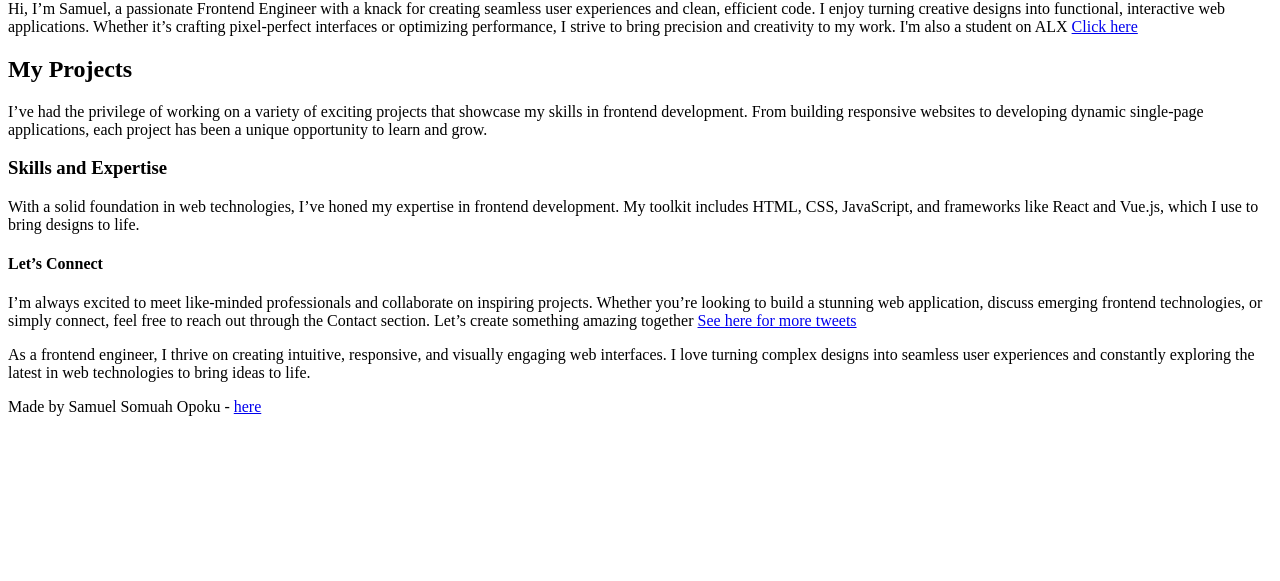
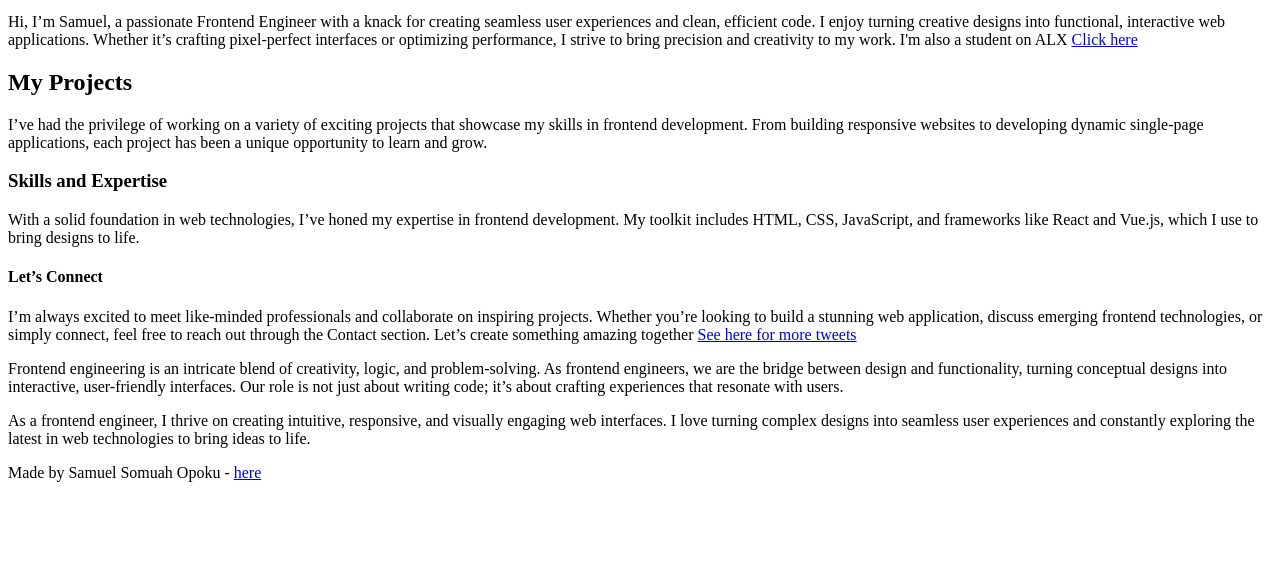
Before and after one commit to Samm19stack/My_First_Portfolio, a plain HTML site: page html_basic/index.html in a window 1280 px wide. Shown: the part 219-800 px from the top of the page. Drawn offline with Linux system fonts and the light colour scheme.

Commit message:
Make a cool website

```diff
--- a/html_basic/index.html
+++ b/html_basic/index.html
@@ -19,7 +19,7 @@
         </header>
 
     <main>
-        <article>
+
     <p>
         <h1> My First Portfolio</h1>
         Hi, I’m Samuel, a passionate Frontend Engineer with a knack for creating seamless user experiences and clean, efficient code. I enjoy turning creative designs into functional, interactive web applications. Whether it’s crafting pixel-perfect interfaces or optimizing performance, I strive to bring precision and creativity to my work.
@@ -38,6 +38,8 @@
         I’m always excited to meet like-minded professionals and collaborate on inspiring projects. Whether you’re looking to build a stunning web application, discuss emerging frontend technologies, or simply connect, feel free to reach out through the Contact section. Let’s create something amazing together
          <a href="http://127.0.0.1:5500/html_basic/tweets.html"> See here for more tweets</a>
     </p>
+    <article>
+        <p>Frontend engineering is an intricate blend of creativity, logic, and problem-solving. As frontend engineers, we are the bridge between design and functionality, turning conceptual designs into interactive, user-friendly interfaces. Our role is not just about writing code; it’s about crafting experiences that resonate with users.</p>
     </article>
 
     <aside>
```
Also changed, not shown: html_basic/tweets.html (+4 -3 lines).
